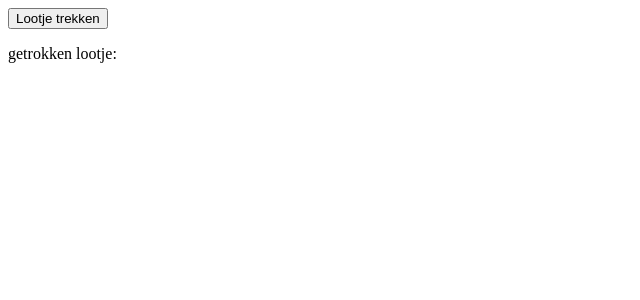
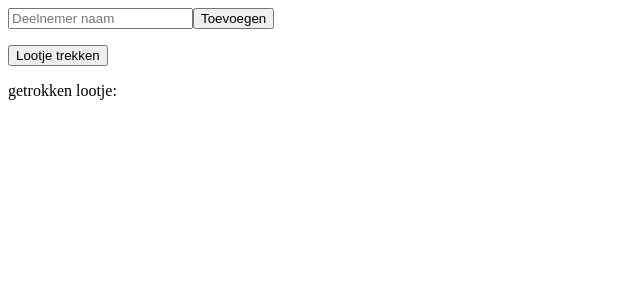
Before and after one commit to Suenodk/ciekm, an Angular app in the folder ciekm-frontend/: page /lootjes in a window 1280 px wide. Shown: the top 300 px of the page, without its empty margins (0-640 px from the left). Built offline with nearby package versions, Linux system fonts and the light colour scheme.

Commit message:
feat: frontend mogelijkheid namen toe te voegen, en worden weergegeven

```diff
--- a/ciekm-frontend/src/app/app.config.ts
+++ b/ciekm-frontend/src/app/app.config.ts
@@ -1,13 +1,13 @@
 import { ApplicationConfig, provideBrowserGlobalErrorListeners } from '@angular/core';
 import { provideRouter } from '@angular/router';
 
+import { provideHttpClient } from '@angular/common/http';
 import { routes } from './app.routes';
-import { provideHttpClient } from '@angular/common/http';
 
 export const appConfig: ApplicationConfig = {
   providers: [
     provideBrowserGlobalErrorListeners(),
     provideRouter(routes),
-    provideHttpClient()
+    provideHttpClient(),
   ]
 };
--- a/ciekm-frontend/src/app/lootjes-page/lootjes-page.html
+++ b/ciekm-frontend/src/app/lootjes-page/lootjes-page.html
@@ -1,2 +1,11 @@
+<div>
+    <input type="text" placeholder="Deelnemer naam" [(ngModel)]="nieuweDeelnemerNaam" />
+    <button (click)="deelnemerToevoegen()">Toevoegen</button>
+</div>
+<ul>
+    @for(deelnemer of deelnemers(); track deelnemer) {
+        <li>{{deelnemer}}</li>
+    }
+</ul>
 <button (click)="lootjeTrekken()">Lootje trekken</button>
 <p>getrokken lootje: {{getrokkenLootje()}}</p>
--- a/ciekm-frontend/src/app/lootjes-page/lootjes-page.ts
+++ b/ciekm-frontend/src/app/lootjes-page/lootjes-page.ts
@@ -1,19 +1,26 @@
 import { HttpClient } from '@angular/common/http';
 import { Component, inject, signal } from '@angular/core';
+import { FormsModule } from '@angular/forms';
 
 @Component({
   selector: 'app-lootjes-page',
-  imports: [],
+  imports: [FormsModule],
   templateUrl: './lootjes-page.html',
   styleUrl: './lootjes-page.css',
 })
 export class LootjesPage {
+  readonly nieuweDeelnemerNaam = signal('');
+  readonly deelnemers = signal<string[]>([]);
   readonly getrokkenLootje = signal('');
   readonly #http = inject(HttpClient);
 
   lootjeTrekken(): void {
-    console.log('lootje trekken')
     this.#http.get("http://localhost:3000", { responseType: 'text' })
       .subscribe((x) => this.getrokkenLootje.set(x));
   }
+
+  deelnemerToevoegen(): void {
+    this.deelnemers.update(p => [...p, this.nieuweDeelnemerNaam()]);
+    this.nieuweDeelnemerNaam.set('');
+  }
 }
```
